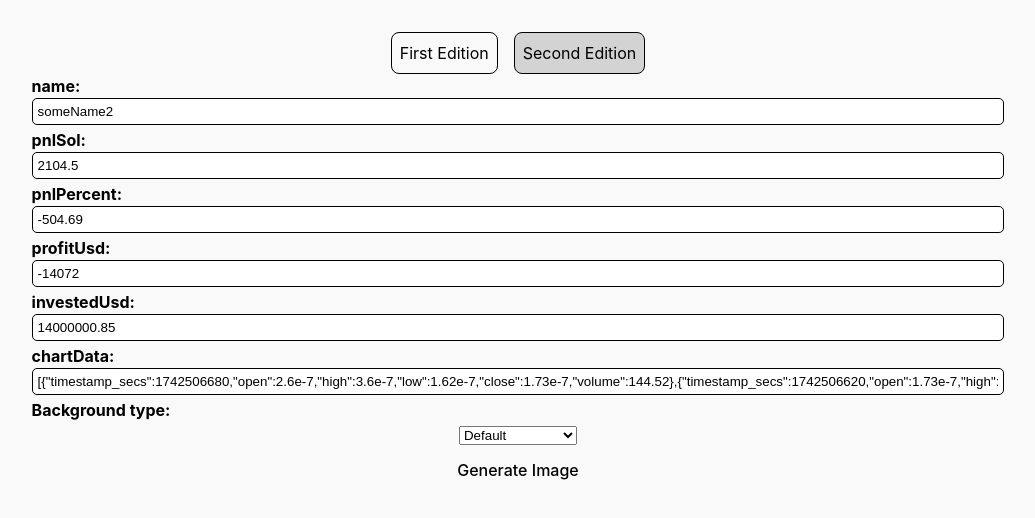
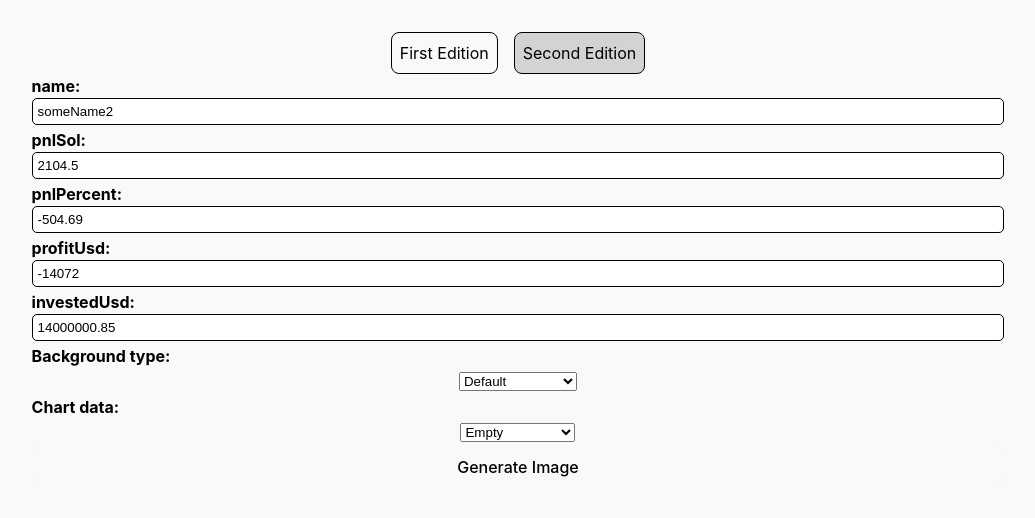
Before and after one commit to NikolaiYurchenko/pnl-card-generator, a React (Vite) app: page / in a window 1280 px wide. Both pictures are taken after a click on the element "Second Edition". Shown: the top 518 px of the page, without its empty margins (122-1157 px from the left). Built offline with nearby package versions, Linux system fonts and the light colour scheme.

Commit message:
chart options

```diff
--- a/src/components/PnlCard2/index.tsx
+++ b/src/components/PnlCard2/index.tsx
@@ -11,13 +11,49 @@ type PNL = {
   [key: string]: string | number;
 };
 
-const TEST_CHART_DATA = JSON.stringify([
-  { "timestamp_secs": 1742506680, "open": 0.00000026, "high": 0.00000036, "low": 0.000000162, "close": 0.000000173, "volume": 144.52 },
+const TEST_SHORT_DATA = [
+  { "timestamp_secs": 1742506680, "open": 0.00000018, "high": 0.00000036, "low": 0.000000162, "close": 0.000000173, "volume": 144.52 },
   { "timestamp_secs": 1742506620, "open": 0.000000173, "high": 0.000000183, "low": 0.000000108, "close": 0.000000185, "volume": 52.71 },
   { "timestamp_secs": 1742506560, "open": 0.000000185, "high": 0.000000183, "low": 0.000000108, "close": 0.000000117, "volume": 107.18 },
   { "timestamp_secs": 1742506500, "open": 0.000000117, "high": 0.000000176, "low": 0.000000099, "close": 0.000000133, "volume": 104.96 },
-  { "timestamp_secs": 1742506740, "open": 0.000000133, "high": 0.00000054, "low": 0.0000001, "close": 0.00000047, "volume": 125.44 },
-]);
+  { "timestamp_secs": 1742506740, "open": 0.000000133, "high": 0.0000004, "low": 0.0000001, "close": 0.00000027, "volume": 125.44 },
+];
+const TEST_LONG_DATA = [
+  { "timestamp_secs": 1742506680, "open": 0.00000018, "high": 0.00000036, "low": 0.000000162, "close": 0.000000173, "volume": 144.52 },
+  { "timestamp_secs": 1742506740, "open": 0.000000209, "high": 0.000000268, "low": 0.000000156, "close": 0.000000212, "volume": 80.52 },
+  { "timestamp_secs": 1742506800, "open": 0.000000212, "high": 0.000000252, "low": 0.000000153, "close": 0.000000208, "volume": 124.12 },
+  { "timestamp_secs": 1742506860, "open": 0.000000208, "high": 0.000000274, "low": 0.000000148, "close": 0.000000189, "volume": 65.01 },
+  { "timestamp_secs": 1742506920, "open": 0.000000189, "high": 0.00000025, "low": 0.000000177, "close": 0.000000187, "volume": 140.61 },
+  { "timestamp_secs": 1742506980, "open": 0.000000187, "high": 0.000000206, "low": 0.000000168, "close": 0.000000196, "volume": 86.08 },
+  { "timestamp_secs": 1742507040, "open": 0.000000196, "high": 0.000000248, "low": 0.000000181, "close": 0.00000024, "volume": 104.27 },
+  { "timestamp_secs": 1742507100, "open": 0.00000024, "high": 0.000000323, "low": 0.000000195, "close": 0.000000231, "volume": 142.11 },
+  { "timestamp_secs": 1742507160, "open": 0.000000231, "high": 0.000000249, "low": 0.000000174, "close": 0.000000246, "volume": 71.52 },
+  { "timestamp_secs": 1742507220, "open": 0.000000246, "high": 0.000000333, "low": 0.000000205, "close": 0.000000264, "volume": 55.00 },
+  { "timestamp_secs": 1742507280, "open": 0.000000264, "high": 0.000000314, "low": 0.00000025, "close": 0.00000029, "volume": 105.96 },
+  { "timestamp_secs": 1742507340, "open": 0.00000029, "high": 0.00000034, "low": 0.000000205, "close": 0.000000311, "volume": 72.54 },
+  { "timestamp_secs": 1742507400, "open": 0.000000311, "high": 0.000000411, "low": 0.000000229, "close": 0.000000253, "volume": 60.85 },
+  { "timestamp_secs": 1742507460, "open": 0.000000253, "high": 0.000000286, "low": 0.000000233, "close": 0.000000278, "volume": 59.43 },
+  { "timestamp_secs": 1742507520, "open": 0.000000278, "high": 0.000000313, "low": 0.000000198, "close": 0.000000261, "volume": 137.92 },
+  { "timestamp_secs": 1742507580, "open": 0.000000261, "high": 0.000000323, "low": 0.000000201, "close": 0.000000299, "volume": 131.30 },
+  { "timestamp_secs": 1742507640, "open": 0.000000299, "high": 0.000000375, "low": 0.000000266, "close": 0.000000277, "volume": 74.02 },
+  { "timestamp_secs": 1742507700, "open": 0.000000277, "high": 0.000000312, "low": 0.000000235, "close": 0.00000026, "volume": 74.76 },
+  { "timestamp_secs": 1742507760, "open": 0.00000026, "high": 0.000000317, "low": 0.000000212, "close": 0.000000312, "volume": 86.08 },
+  { "timestamp_secs": 1742507820, "open": 0.000000312, "high": 0.000000465, "low": 0.000000265, "close": 0.000000328, "volume": 87.63 },
+  { "timestamp_secs": 1742507880, "open": 0.000000328, "high": 0.000000391, "low": 0.000000269, "close": 0.00000034, "volume": 116.97 },
+  { "timestamp_secs": 1742507940, "open": 0.00000034, "high": 0.00000044, "low": 0.000000309, "close": 0.000000391, "volume": 146.22 },
+  { "timestamp_secs": 1742508000, "open": 0.000000391, "high": 0.000000515, "low": 0.000000348, "close": 0.000000476, "volume": 117.62 },
+  { "timestamp_secs": 1742508060, "open": 0.000000476, "high": 0.000000592, "low": 0.000000388, "close": 0.000000406, "volume": 124.18 },
+  { "timestamp_secs": 1742508120, "open": 0.000000406, "high": 0.000000551, "low": 0.000000287, "close": 0.000000503, "volume": 86.48 },
+  { "timestamp_secs": 1742508180, "open": 0.000000503, "high": 0.000000559, "low": 0.000000427, "close": 0.000000431, "volume": 106.17 },
+  { "timestamp_secs": 1742508240, "open": 0.000000431, "high": 0.000000506, "low": 0.000000334, "close": 0.000000478, "volume": 69.29 },
+];
+const TEST_EMPTY_CHART_DATA = JSON.stringify([]);
+const TEST_POSITIVE_PARTIAL_CHART_DATA = JSON.stringify(TEST_SHORT_DATA);
+const TEST_POSITIVE_MAX_CHART_DATA = JSON.stringify(TEST_LONG_DATA);
+
+const TEST_NEGATIVE_PARTIAL_CHART_DATA = JSON.stringify(TEST_SHORT_DATA.reverse());
+const TEST_NEGATIVE_MAX_CHART_DATA = JSON.stringify(TEST_LONG_DATA.reverse());
+
 const TEST_PNL_DATA = {
   name: "someName2",
   pnlSol: 2104.5,
@@ -25,7 +61,7 @@ const TEST_PNL_DATA = {
   profitUsd: -14072,
   investedUsd: 14000000.85,
   bgType: 0,
-  chartData: TEST_CHART_DATA
+  chartData: TEST_EMPTY_CHART_DATA
 };
 
 const backgrounds = [
@@ -34,6 +70,14 @@ const backgrounds = [
   { label: 'Jujutsu Kaisen', value: 2 },
   { label: 'Spy Family', value: 3 },
   { label: 'Spirited Away', value: 4 },
+]
+
+const chartDataOptions = [
+  { label: 'Empty', value: TEST_EMPTY_CHART_DATA },
+  { label: 'Positive partial', value: TEST_POSITIVE_PARTIAL_CHART_DATA },
+  { label: 'Positive max', value: TEST_POSITIVE_MAX_CHART_DATA },
+  { label: 'Negative partial', value: TEST_NEGATIVE_PARTIAL_CHART_DATA },
+  { label: 'Negative max', value: TEST_NEGATIVE_MAX_CHART_DATA },
 ]
 
 export function PnlCard2() {
@@ -75,10 +119,16 @@ export function PnlCard2() {
     if (selectedBackground) setData({ ...data, bgType: selectedBackground.value });
   };
 
+  const handleChartDataChange = (e: React.ChangeEvent<HTMLSelectElement>) => {
+    const value = e.target.value;
+    const selectedChartData = chartDataOptions.find((cd) => cd.value === value);
+    if (selectedChartData) setData({ ...data, chartData: selectedChartData.value });
+  };
+
   return (
       <div className="container">
         {Object.keys(data).map((key) => (
-            key !== 'bgType' ? <div key={key} className="editor">
+            (key !== 'bgType' && key !== 'chartData') ? <div key={key} className="editor">
               <label className="editor-label">{key}:</label>
               <input
                   type="text"
@@ -102,6 +152,17 @@ export function PnlCard2() {
           </select>
         </div>
 
+        <div className="editor">
+          <label className="editor-label">Chart data:</label>
+          <select id="background" value={data.chartData} onChange={handleChartDataChange}>
+            {chartDataOptions.map((cd) => (
+                <option key={cd.value} value={cd.value}>
+                  {cd.label}
+                </option>
+            ))}
+          </select>
+        </div>
+
         <button onClick={handleGenerateImage}>{loading ? 'Loading...' : 'Generate Image'}</button>
 
         {imageUrl && !loading && (
```
Also changed, not shown: src/server/helpers/ohlcv.ts (+8 -7 lines), src/server/server.ts (+16 -3 lines).
